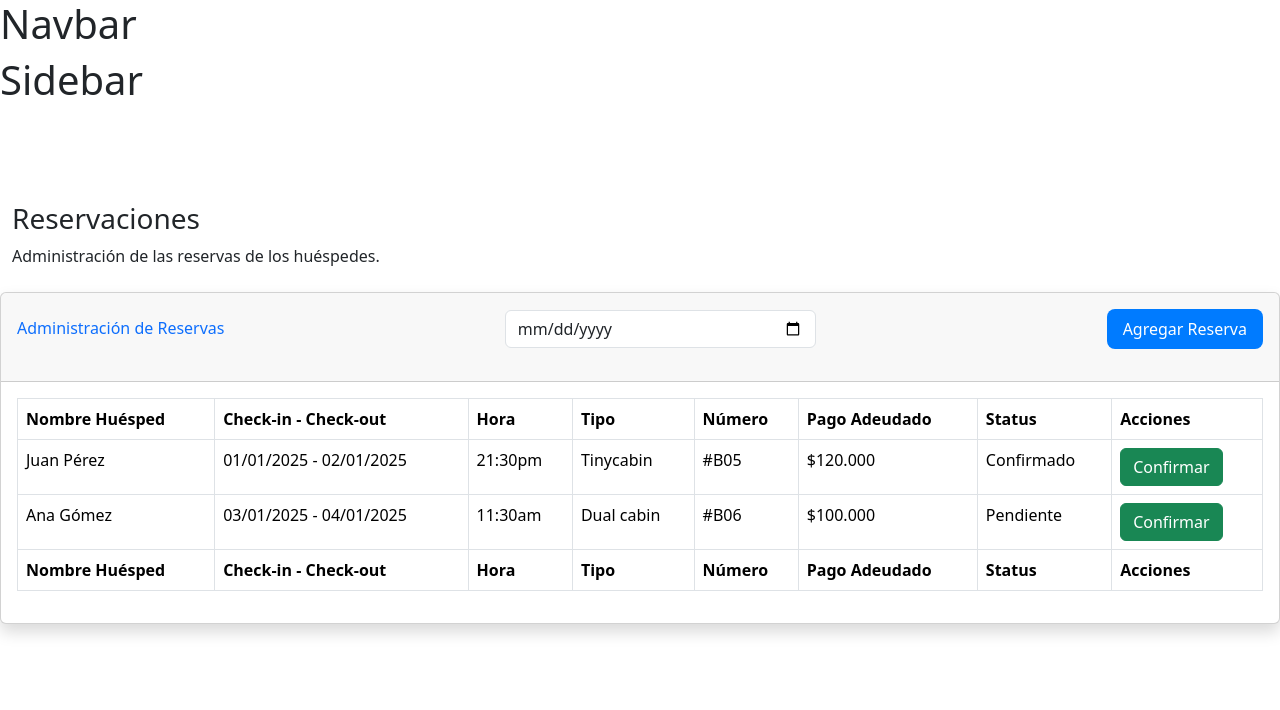
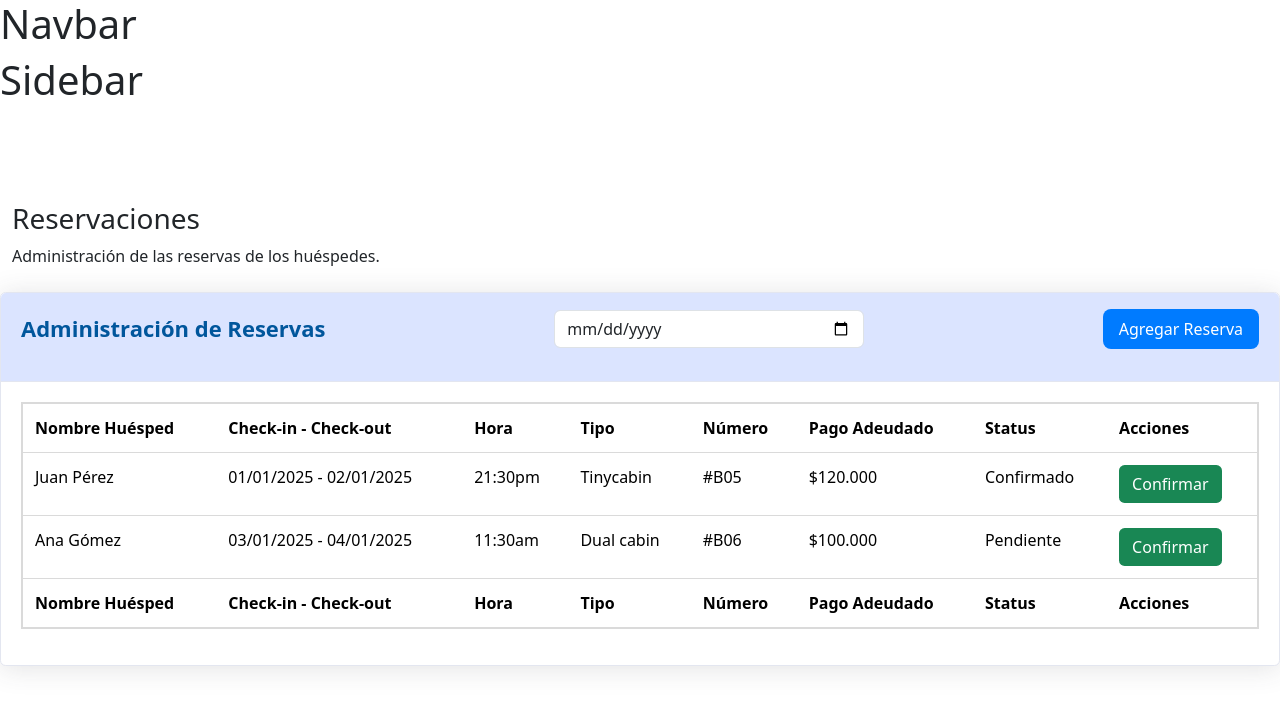
Before and after one commit to BenSLGeneration/pi-desarrollate-2.0, a React (Vite) app: page /reservaciones in a window 1280 px wide. Shown: the top 710 px of the page. Built offline with nearby package versions, Linux system fonts and the light colour scheme.

Commit message:
Añadido CSS para pagina de permisos.

```diff
--- a/src/components/TablaPermisos/TablaPermisos.jsx
+++ b/src/components/TablaPermisos/TablaPermisos.jsx
@@ -1,5 +1,5 @@
 import { useState } from "react";
-
+import "../../views/Administracion/Administracion.css"
 const TablaPermisos = ({ datos }) => {
     const [filtroStatus, setFiltroStatus] = useState("all");
 
--- /dev/null
+++ b/src/views/Administracion/Administracion.css
@@ -0,0 +1,175 @@
+
+.card {
+    position: relative;
+    display: flex;
+    flex-direction: column;
+    min-width: 0;
+    word-wrap: break-word;
+    background-color: #fff;
+    background-clip: border-box;
+    border: 1px solid #e3e6f0;
+    border-radius: 0.35rem;
+  }
+
+  .card-header {
+    padding: 0.75rem 1.25rem;
+    margin-bottom: 0;
+    background-color: #dbe4ff;
+    border-bottom: 1px solid #e3e6f0;
+  }
+
+  .title-text-color {
+      color:  #00569c !important;
+      font-family: 'Open Sans', sans-serif;
+      font-size: 22px;
+      font-weight: bold;
+  }
+
+  .card-body {
+    flex: 1 1 auto;
+    min-height: 1px;
+    padding: 1.25rem;
+  }
+
+
+  .shadow {
+    box-shadow: 0 0.15rem 1.75rem 0 rgba(58, 59, 69, 0.15) !important;
+  }
+
+  .mb-4,
+  .my-4 {
+    margin-bottom: 1.5rem !important;
+  }
+
+  .pt-3,
+  .py-3 {
+    padding-top: 1rem !important;
+  }
+
+  .pb-3,
+  .py-3 {
+    padding-bottom: 1rem !important;
+  }
+
+  .table-responsive {
+    display: block;
+    width: 100%;
+    overflow-x: auto;
+    -webkit-overflow-scrolling: touch;
+  }
+
+  table {
+    border-collapse: collapse;
+    border-spacing: 0;
+    background-color: transparent;
+    border: 2px solid #858796;
+  }
+
+  .table {
+    margin-bottom: 1rem;
+    color: #858796;
+  }
+
+  th {
+    text-align: inherit;
+    text-align: -webkit-match-parent;
+  }
+
+  td {
+    align-items: center;
+    gap: 15px;
+  }
+
+  th, td {
+      border: none;
+      text-align: inherit;
+      align-items: center;
+      gap: 15px;
+      border: none;
+      background-color: transparent;
+  }
+
+  .table th,
+  .table td {
+    padding: 0.75rem;
+    vertical-align: top;
+  }
+
+  .table-bordered {
+    border: 2px solid #dadada;
+  }
+
+  .table-bordered th,
+  .table-bordered td {
+    border:none !important;
+  }
+
+  input,
+  button,
+  select,
+  optgroup,
+  textarea {
+    margin: 0;
+    font-family: inherit;
+    font-size: inherit;
+    line-height: inherit;
+  }
+
+  .btn-icon {
+    padding: 0;
+    border: none;
+    background: none;
+    font-size: 2rem;
+    width: 1.5rem;
+    height: 1.5rem;
+    display: flex;
+    justify-content: center;
+    align-items: center;
+    margin: 0;
+  }
+
+
+
+  select {
+    margin-right: 5px;
+  }
+
+  .btn-icon.btn-danger {
+    color: #e74a3b
+  }
+
+  .btn-icon.btn-primary {
+    color: #4e73df
+  }
+
+  .btn {
+
+    border: 1px solid transparent;
+    padding: 0.375rem 0.75rem;
+    line-height: 1.5;
+    border-radius: 0.35rem;
+    transition: color 0.15s ease-in-out, background-color 0.15s ease-in-out, border-color 0.15s ease-in-out, box-shadow 0.15s ease-in-out;
+  }
+
+  .btn:not(:disabled):not(.disabled) {
+    cursor: pointer;
+  }
+
+  .btn-primary {
+    color: #fff;
+    background-color: #4e73df;
+    border-color: #4e73df;
+  }
+
+  .btn-danger {
+    color: #fff;
+    background-color: #e74a3b;
+    border-color: #e74a3b;
+  }
+
+  .permisos-menu {
+    width: auto;
+    min-width: 120px;
+    display: block;
+    float: right;
+  }
```
